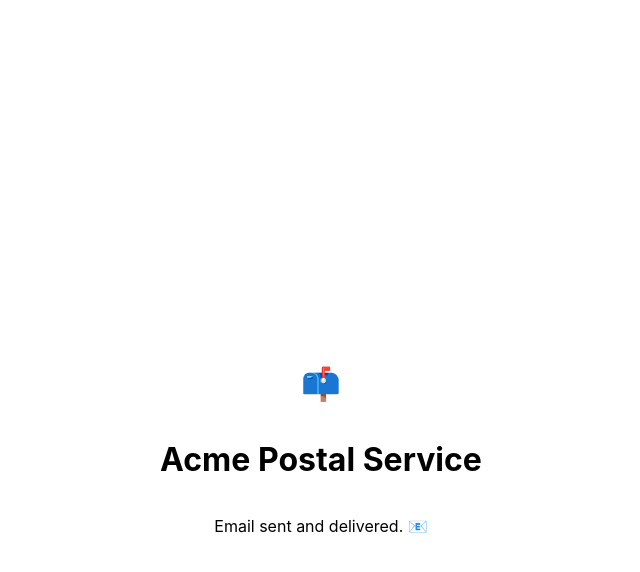
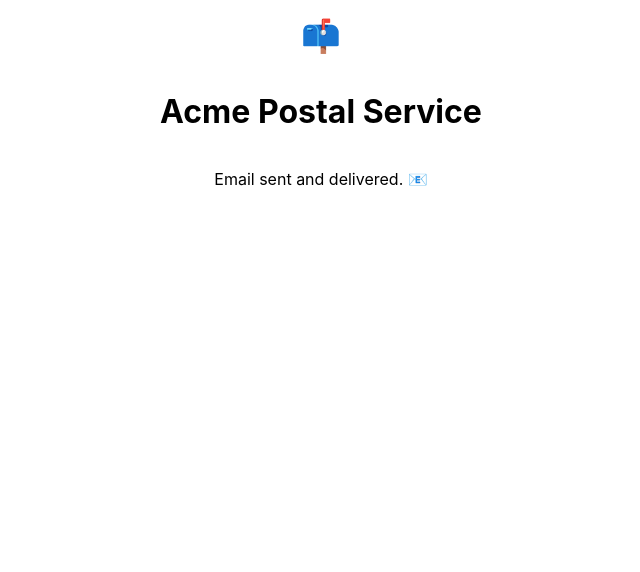
Before and after one commit to softwerks/acmepostal, a Jekyll site: the page built from index.md, in a window 1280 px wide. Shown: the top 572 px of the page, without its empty margins (319-959 px from the left). Built offline with Jekyll 4.4.1, drawn with Linux system fonts in a browser that asks for light colours.

Commit message:
Update default.html

```diff
--- a/_layouts/default.html
+++ b/_layouts/default.html
@@ -6,13 +6,10 @@
         <title>{{ page.title | default: site.title }}</title>
         <meta name="description" content="{{ page.description | default: site.description }}">
         <style>
-            html {
-                height: -webkit-fill-available;
-            }
             body {
                 margin: 0;
-                min-height: 100vh;
-                min-height: -webkit-fill-available;
+                height: 100vh;
+                height: -webkit-fill-available;
                 display: flex;
                 flex-direction: column;
                 justify-content: center;
```
